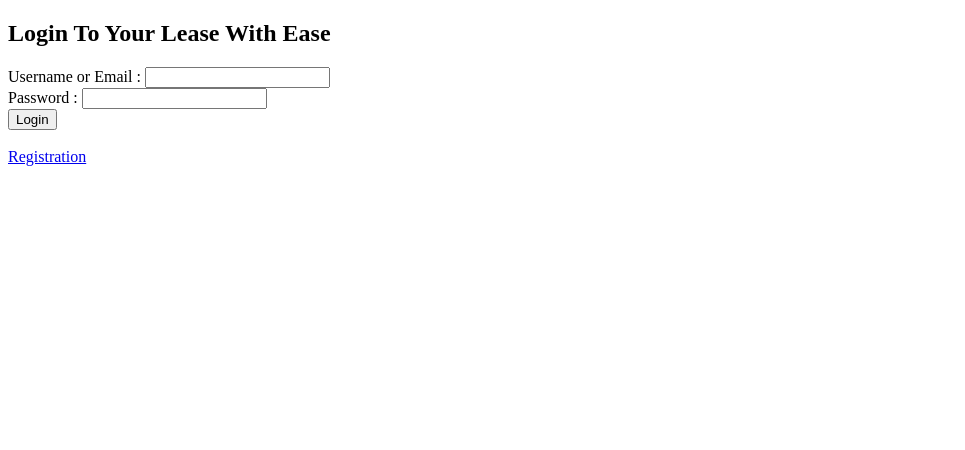
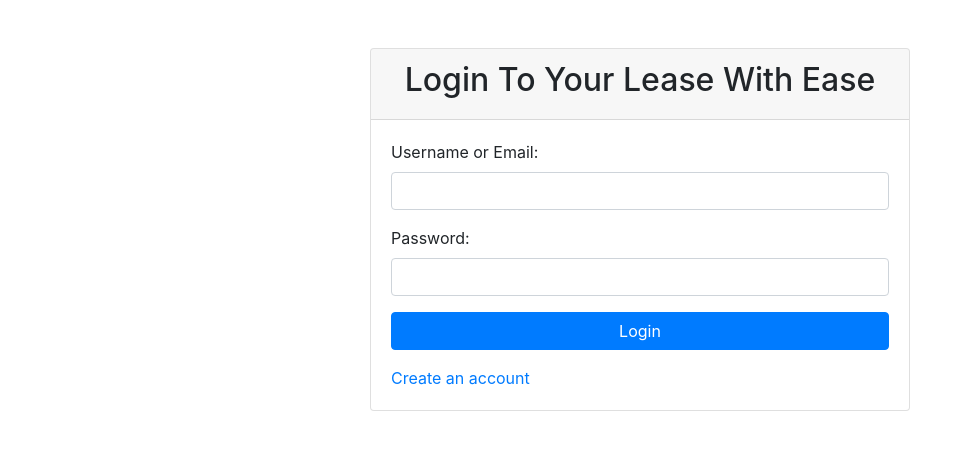
Before and after one commit to Iyimiide/Lease, a PHP site: page /login.php in a window 1280 px wide. Shown: the top 450 px of the page, without its empty margins (0-965 px from the left). Run offline with PHP 8.4, Linux system fonts and the light colour scheme.

Commit message:
Update login.php

```diff
--- a/Leasewithease/login.php
+++ b/Leasewithease/login.php
@@ -15,33 +15,49 @@
       header("Location: index.php");
     }
     else{
-      echo
-      "<script> alert('Wrong Password'); </script>";
+      echo "<div class='alert alert-danger'>Wrong Password</div>";
     }
   }
   else{
-    echo
-    "<script> alert('User Not Registered'); </script>";
+    echo "<div class='alert alert-danger'>User Not Registered</div>";
   }
 }
 ?>
 <!DOCTYPE html>
-<html lang="en" dir="ltr">
+<html lang="en">
 <head>
-    <meta charset="utf-8">
+  <meta charset="UTF-8">
+  <meta name="viewport" content="width=device-width, initial-scale=1.0">
   <title>Login</title>
-        <link rel="stylesheet" href="Leasewithease/login.css" type="text/css" />
+  <link rel="stylesheet" href="https://stackpath.bootstrapcdn.com/bootstrap/4.3.1/css/bootstrap.min.css">
 </head>
 <body>
-    <h2>Login To Your Lease With Ease</h2>
-    <form class="" action="" method="post" autocomplete="off">
-      <label for="usernameemail">Username or Email : </label>
-      <input type="text" name="usernameemail" id = "usernameemail" required value=""> <br>
-      <label for="password">Password : </label>
-      <input type="password" name="password" id = "password" required value=""> <br>
-      <button type="submit" name="submit">Login</button>
+  <div class="container">
+    <div class="row justify-content-center">
+      <div class="col-md-6 mt-5">
+        <div class="card">
+          <div class="card-header">
+            <h2 class="text-center">Login To Your Lease With Ease</h2>
+          </div>
+          <div class="card-body">
+            <form action="" method="post" autocomplete="off">
+              <div class="form-group">
+                <label for="usernameemail">Username or Email:</label>
+                <input type="text" name="usernameemail" id="usernameemail" class="form-control" required>
+              </div>
+              <div class="form-group">
+                <label for="password">Password:</label>
+                <input type="password" name="password" id="password" class="form-control" required>
+              </div>
+              <button type="submit" name="submit" class="btn btn-primary btn-block">Login</button>
             </form>
-    <br>
-    <a href="registration.php">Registration</a>
+            <div class="mt-3">
+              <a href="registration.php">Create an account</a>
+            </div>
+          </div>
+        </div>
+      </div>
+    </div>
+  </div>
 </body>
 </html>
```
Lines whose indentation alone changed are shown as unchanged.
